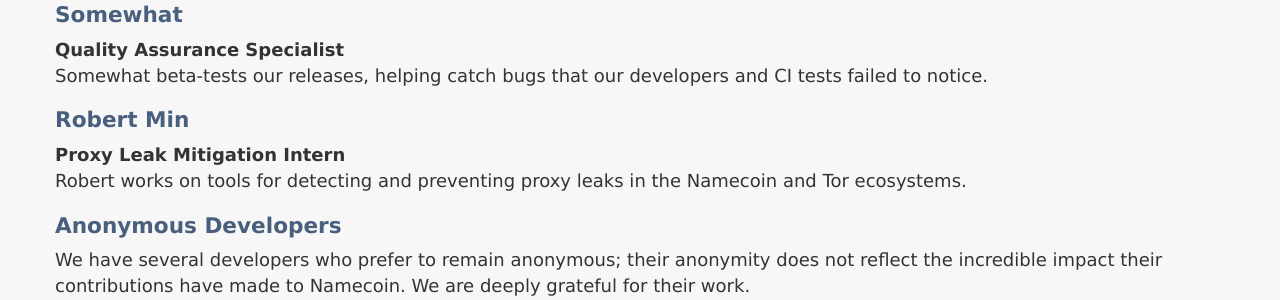
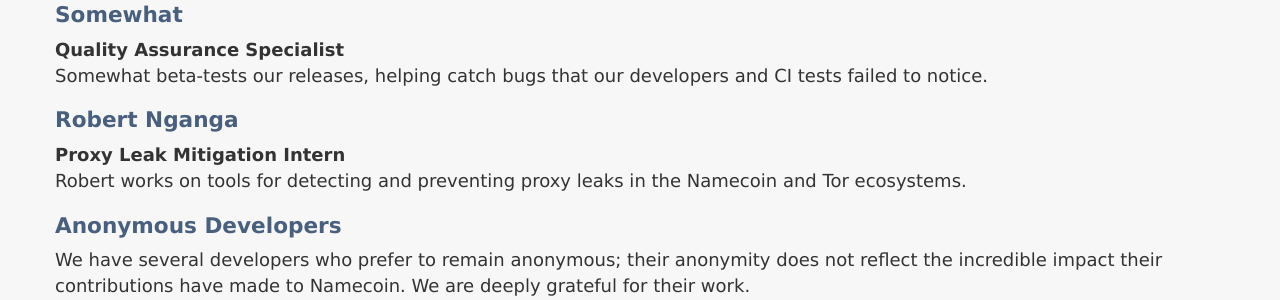
Before and after one commit to JeremyRand/namecoin.org, a Jekyll site: the page built from team/index.md, in a window 1280 px wide and 900 px high, scrolled down 2381 px. Shown: the part 153-453 px from the top of the window. Built offline with Jekyll 4.4.1, drawn with Linux system fonts in a browser that asks for light colours.

Commit message:
Fix Team error

```diff
--- a/team/index.md
+++ b/team/index.md
@@ -79,7 +79,7 @@ Lola works on enhancing Namecoin integration in ZeroNet, a decentralized website
 **Quality Assurance Specialist** <br>
 Somewhat beta-tests our releases, helping catch bugs that our developers and CI tests failed to notice.
 
-## Robert Min
+## Robert Nganga
 
 **Proxy Leak Mitigation Intern** <br>
 Robert works on tools for detecting and preventing proxy leaks in the Namecoin and Tor ecosystems.
```
